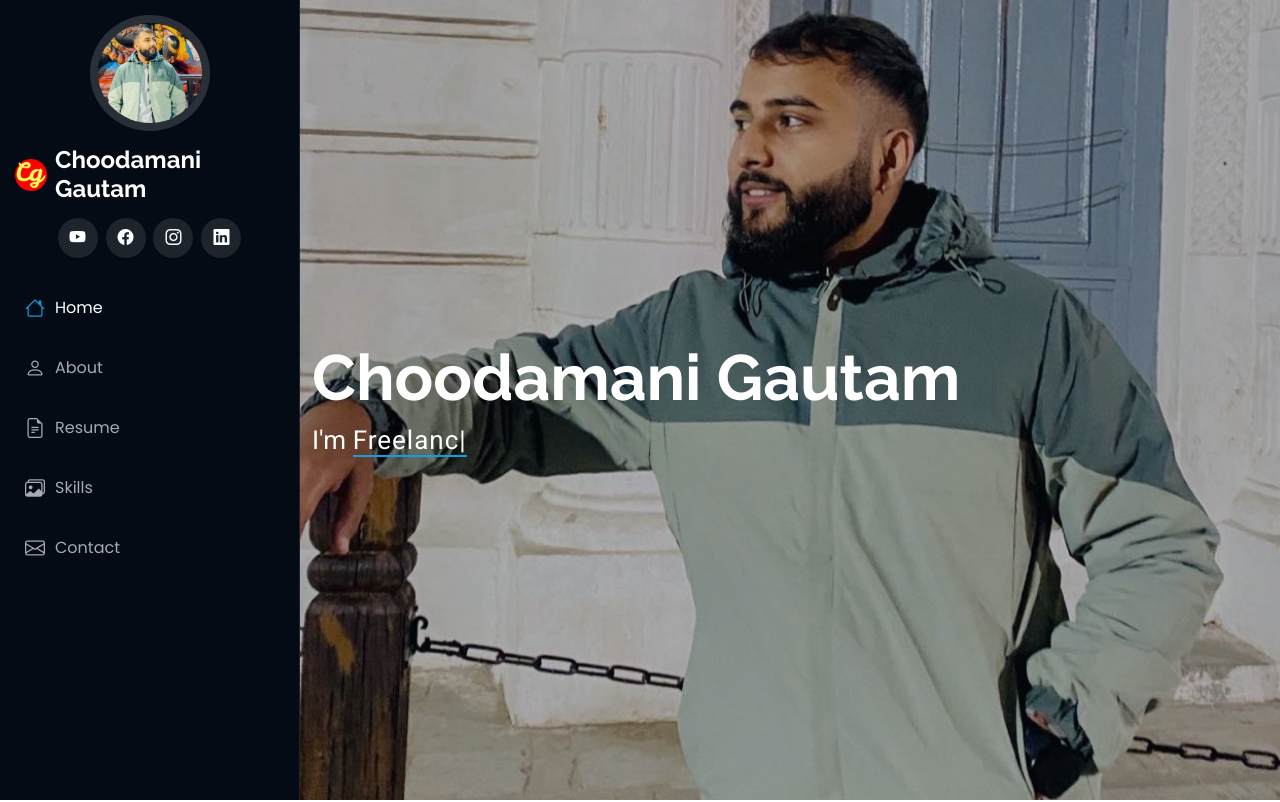
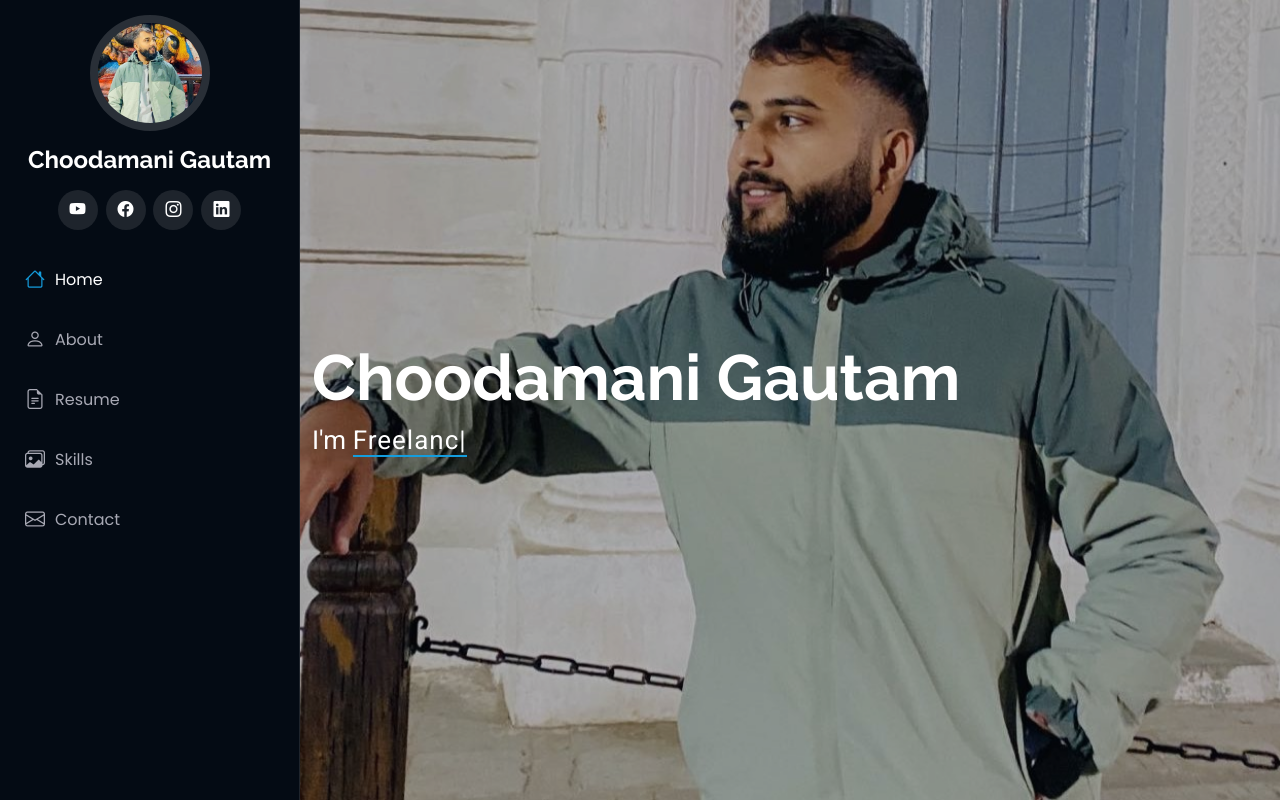
Before and after one commit to Gautam532/cgautam, a plain HTML site: page index.html in a window 1280 px wide. Shown: the top 802 px of the page. Drawn offline with Linux system fonts and the light colour scheme.

Commit message:
Update index.html

```diff
--- a/index.html
+++ b/index.html
@@ -53,7 +53,7 @@
 
     <a href="index.html" class="logo d-flex align-items-center justify-content-center">
       <!-- Uncomment the line below if you also wish to use an image logo -->
-      <img src="assets/img/logo.png" alt="Choodamani Gautam">
+<!--       <img src="assets/img/logo.png" alt="Choodamani Gautam"> -->
       <h1 class="sitename">Choodamani Gautam</h1>
     </a>
 
```
